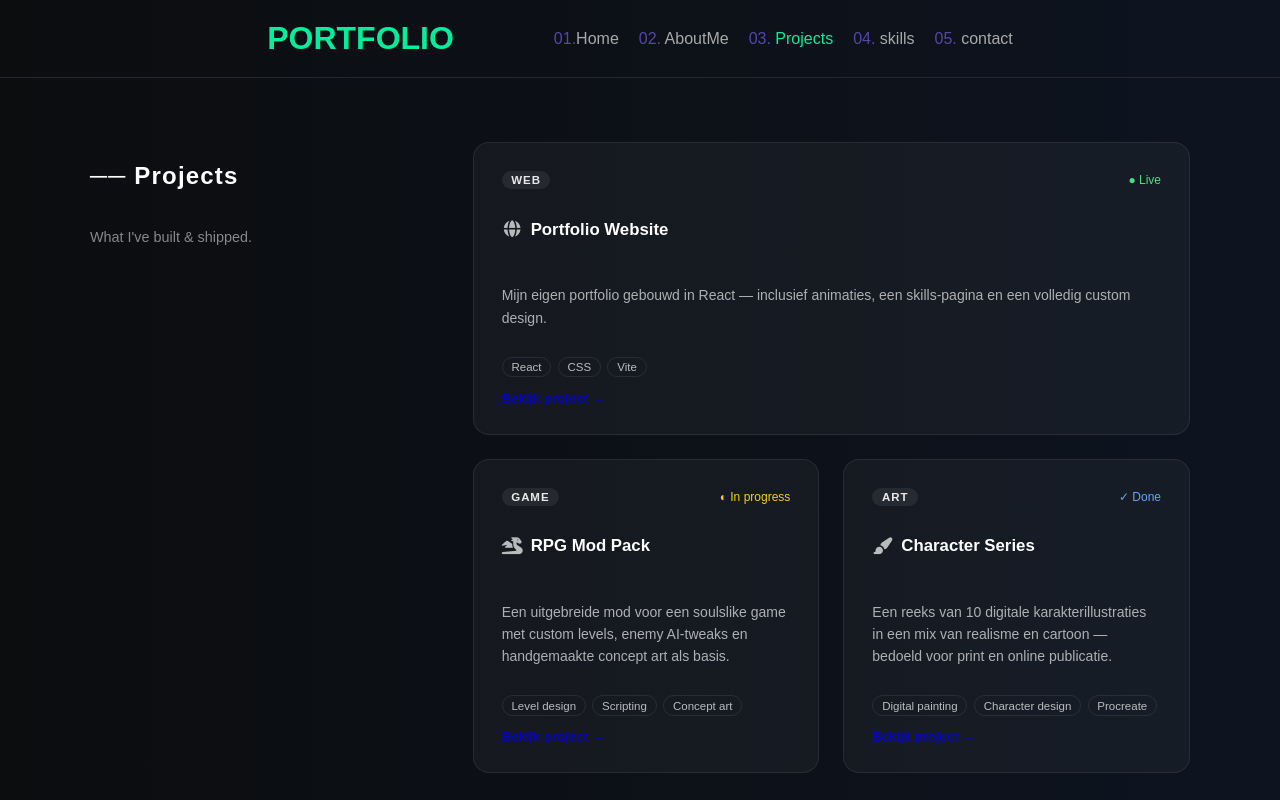
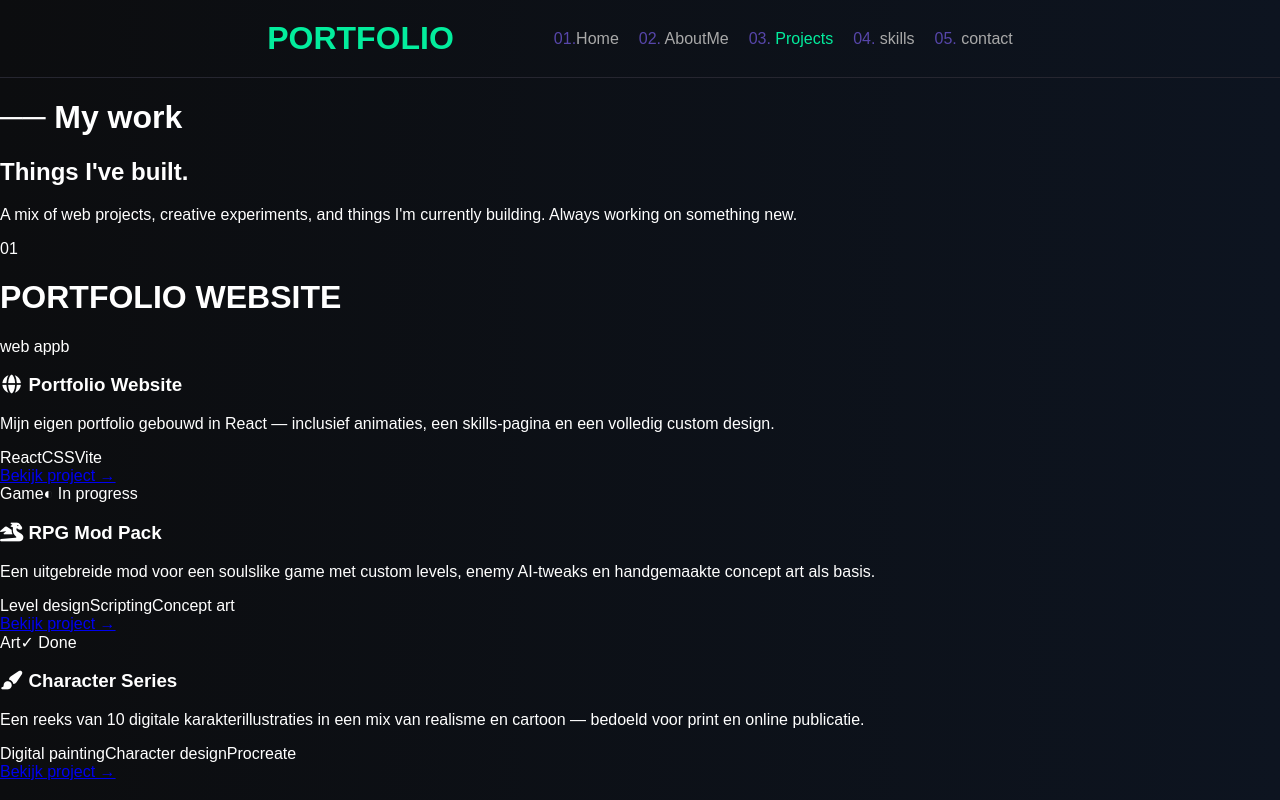
Before and after one commit to itzmitto/portfolioproject, a React (Vite) app: page /Projects in a window 1280 px wide. Shown: the top 800 px of the page. Built offline with nearby package versions, Linux system fonts and the light colour scheme; the HTML template or start-up script is replaced by a standard one.

Commit message:
114ste commit begonnen met de project.tsx pagina

```diff
--- a/src/pages/Projects.css
+++ b/src/pages/Projects.css
@@ -1,179 +1,32 @@
 .projects {
-    min-height: 100vh;
-    padding: 4rem 2rem;
+
+
+
+
+
+
+
+
+
+
+
+
+
+
+
+
+
+
+
+
+
+
+
+
+
+
+
+
+
+
 }
-
-.projects .wrapper {
-    max-width: 1100px;
-    margin: 0 auto;
-}
-
-/* Grid layout identical to Skills */
-.projects .gridContainer {
-    display: grid;
-    grid-template-columns: 1fr 2fr;
-    grid-template-rows: auto 1fr;
-    gap: 1.5rem;
-}
-
-.projects .titleBlock {
-    grid-column: 1 / 2;
-    grid-row: 1 / 3;
-    display: flex;
-    flex-direction: column;
-    gap: 0.5rem;
-    padding-top: 0.25rem;
-}
-
-.projects .titleBlock h1 {
-    font-size: 1.5rem;
-    font-weight: 700;
-    letter-spacing: 0.05em;
-}
-
-.projects .titleBlock p {
-    font-size: 0.9rem;
-    opacity: 0.5;
-}
-
-/* Main (big) card — same as Skills */
-.projects .card.main {
-    grid-column: 2 / 3;
-    grid-row: 1 / 2;
-}
-
-/* Two smaller cards side by side */
-.projects .cardRows {
-    grid-column: 2 / 3;
-    grid-row: 2 / 3;
-    display: grid;
-    grid-template-columns: 1fr 1fr;
-    gap: 1.5rem;
-}
-
-/* Shared card base */
-.projects .card {
-    background: var(--card-bg, rgba(255, 255, 255, 0.04));
-    border: 1px solid var(--card-border, rgba(255, 255, 255, 0.08));
-    border-radius: 1rem;
-    padding: 1.75rem;
-    display: flex;
-    flex-direction: column;
-    gap: 0.85rem;
-    transition: transform 0.2s ease, box-shadow 0.2s ease;
-}
-
-.projects .card:hover {
-    transform: translateY(-3px);
-    box-shadow: 0 8px 32px rgba(0, 0, 0, 0.18);
-}
-
-.projects .card h3 {
-    font-size: 1.05rem;
-    font-weight: 600;
-    display: flex;
-    align-items: center;
-    gap: 0.5rem;
-}
-
-.projects .card h3 i {
-    opacity: 0.7;
-}
-
-.projects .card p {
-    font-size: 0.875rem;
-    line-height: 1.6;
-    opacity: 0.65;
-    flex: 1;
-}
-
-/* Card header row: tag + status */
-.projects .cardHeader {
-    display: flex;
-    align-items: center;
-    justify-content: space-between;
-}
-
-.projects .tag {
-    font-size: 0.72rem;
-    font-weight: 600;
-    letter-spacing: 0.08em;
-    text-transform: uppercase;
-    padding: 0.2rem 0.6rem;
-    border-radius: 999px;
-    background: var(--tag-bg, rgba(255, 255, 255, 0.08));
-    opacity: 0.9;
-}
-
-/* Status badges */
-.projects .status {
-    font-size: 0.75rem;
-    font-weight: 500;
-    opacity: 0.6;
-}
-
-.projects .status.live {
-    color: #4ade80;
-    opacity: 1;
-}
-
-.projects .status.wip {
-    color: #facc15;
-    opacity: 1;
-}
-
-.projects .status.done {
-    color: #60a5fa;
-    opacity: 1;
-}
-
-/* Tech stack pill row */
-.projects .techStack {
-    display: flex;
-    flex-wrap: wrap;
-    gap: 0.4rem;
-}
-
-.projects .techStack span {
-    font-size: 0.72rem;
-    padding: 0.2rem 0.55rem;
-    border-radius: 999px;
-    border: 1px solid var(--card-border, rgba(255, 255, 255, 0.12));
-    opacity: 0.7;
-}
-
-/* Link */
-.projects .cardLink {
-    font-size: 0.82rem;
-    font-weight: 600;
-    opacity: 0.8;
-    text-decoration: none;
-    transition: opacity 0.15s ease;
-    align-self: flex-start;
-}
-
-.projects .cardLink:hover {
-    opacity: 1;
-}
-
-/* ── Responsive ── */
-@media (max-width: 768px) {
-    .projects .gridContainer {
-        grid-template-columns: 1fr;
-    }
-
-    .projects .titleBlock {
-        grid-column: 1;
-        grid-row: auto;
-    }
-
-    .projects .card.main,
-    .projects .cardRows {
-        grid-column: 1;
-        grid-row: auto;
-    }
-
-    .projects .cardRows {
-        grid-template-columns: 1fr;
-    }
-}
--- a/src/pages/Projects.tsx
+++ b/src/pages/Projects.tsx
@@ -7,14 +7,16 @@ function Projects() {
                 <div className="gridContainer">
 
                     <div className="titleBlock">
-                        <h1>── Projects</h1>
-                        <p>What I've built & shipped.</p>
+                        <h1>── My work</h1>
+                        <h2>Things I've built.</h2>
+                        <p>A mix of web projects, creative experiments, and things I'm currently building. Always working on something new.</p>
                     </div>
 
                     <div className="card main">
                         <div className="cardHeader">
-                            <span className="tag">Web</span>
-                            <span className="status live">● Live</span>
+                            <span className="tag">01</span>
+                           <h1>PORTFOLIO WEBSITE</h1>
+                           <p>web appb</p>
                         </div>
                         <h3><i className="fas fa-globe"></i> Portfolio Website</h3>
                         <p>
```
